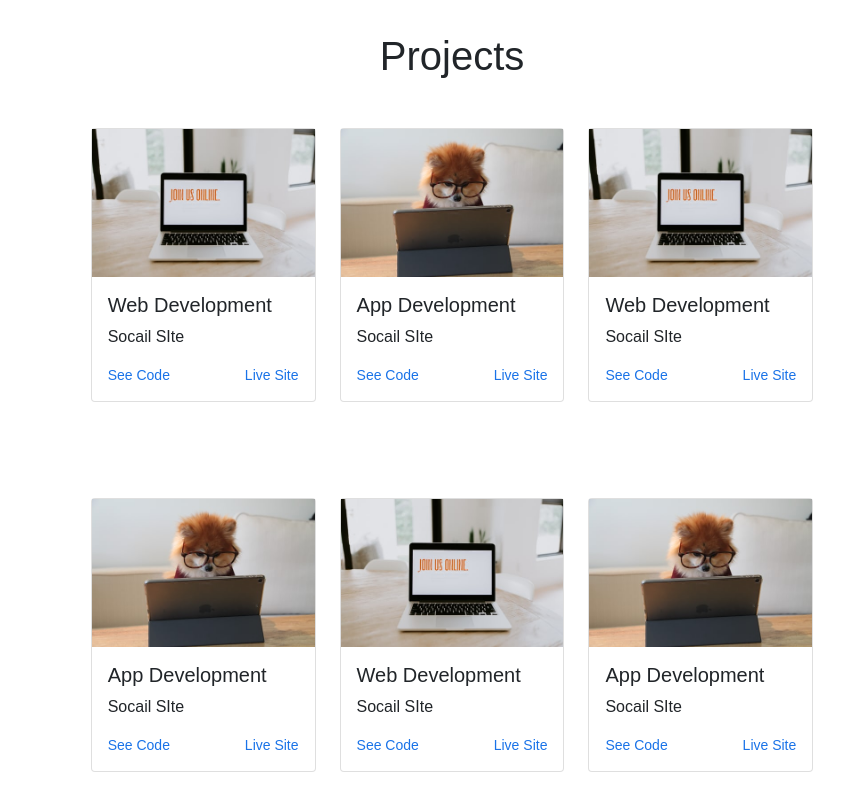
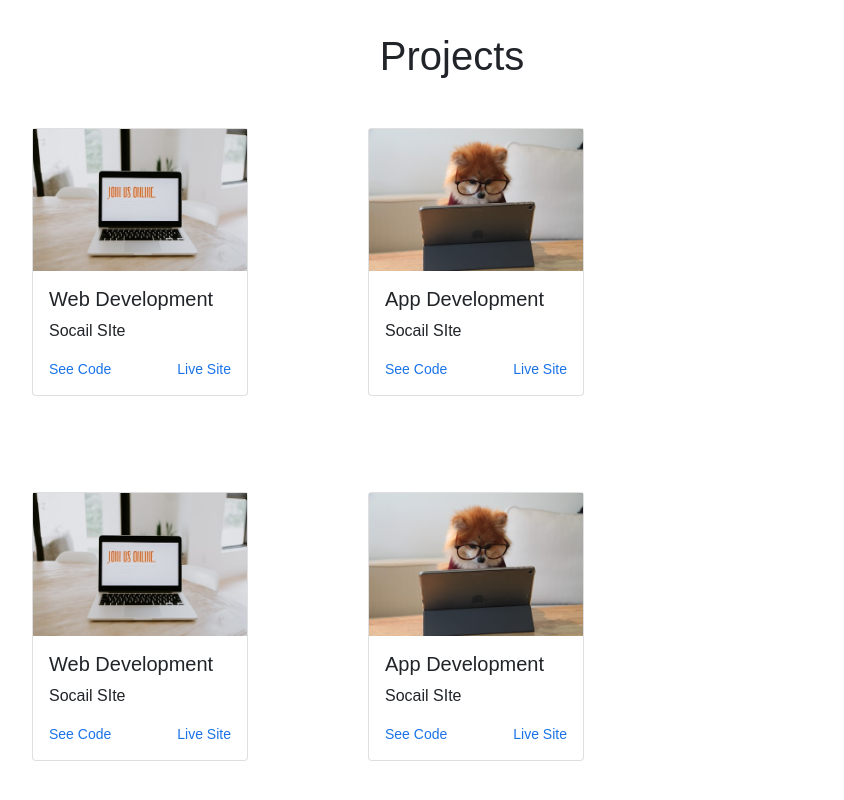
Before and after one commit to rohanthakran/Portfolio, a React (Create React App) app: page / in a window 1280 px wide. Shown: the part 1560-2360 px from the top of the page, without its empty margins (188-1032 px from the left). Built offline with nearby package versions, Linux system fonts and the light colour scheme; a web font is replaced by a local one.

Commit message:
finally done

```diff
--- a/src/Card.jsx
+++ b/src/Card.jsx
@@ -6,8 +6,8 @@ const Card =(props) =>{
     return (
         <React.Fragment>
 
-                    <div className="col-sm-9 col-xs-4 col-md-4 col-lg-4
-                     col-10 mx-auto space1">
+                    <div className="col-sm-9 col-xs-4 col-md-4 col-lg-3
+                     col-10 space1">
                     <div className="card" >
 
                      <img src={props.shot} className="img-fluid" alt="Responsive"/>
--- a/src/Projects.jsx
+++ b/src/Projects.jsx
@@ -12,7 +12,7 @@ const Projects = () =>{
            <div className="container-fluid mb-5">
                 <div className="row">
 
-                    <div className="col-lg-7 col-md-10 col-sm-9 col-10 mx-auto">
+                    <div className="col-lg-9 col-md-10 col-sm-9 col-10 mx-auto">
                     <div className="row gy-5">
 
                            {Sdata.map((val,inde) =>{
```
